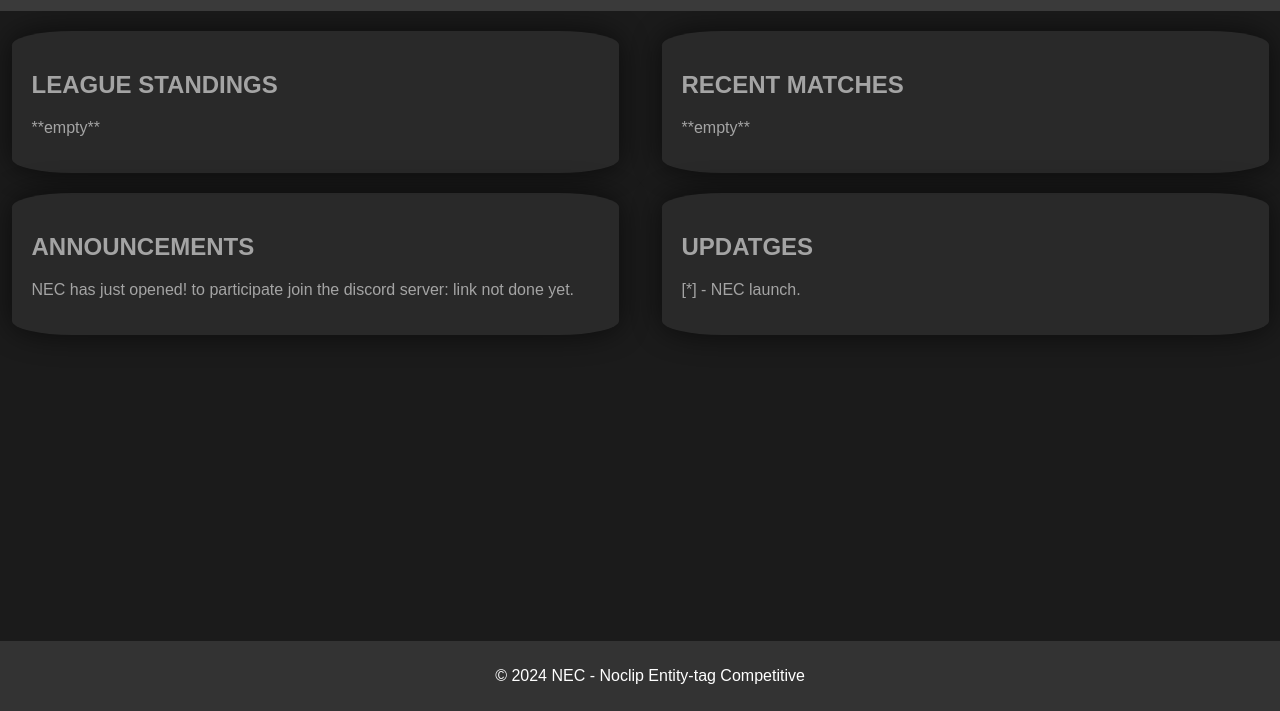
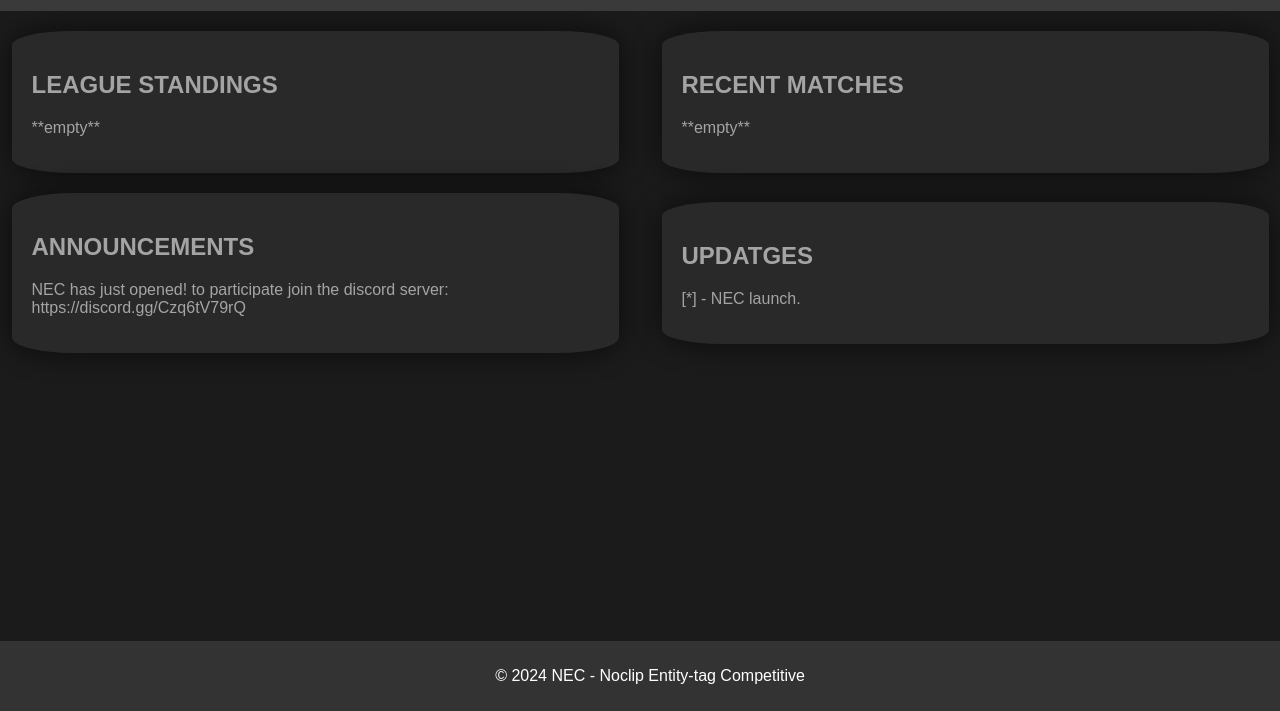
Before and after one commit to az3lblue/nec, a plain HTML site: page index.html in a window 1280 px wide. Shown: the part 89-800 px from the top of the page. Drawn offline with Linux system fonts and the light colour scheme.

Commit message:
Update index.html

```diff
--- a/index.html
+++ b/index.html
@@ -23,7 +23,7 @@
         </section>
         <section>
             <h2>ANNOUNCEMENTS</h2>
-            <p>NEC has just opened! to participate join the discord server: link not done yet.</p>
+            <p>NEC has just opened! to participate join the discord server: https://discord.gg/Czq6tV79rQ</p>
         </section>
         <section>
             <h2>UPDATGES</h2>
```
